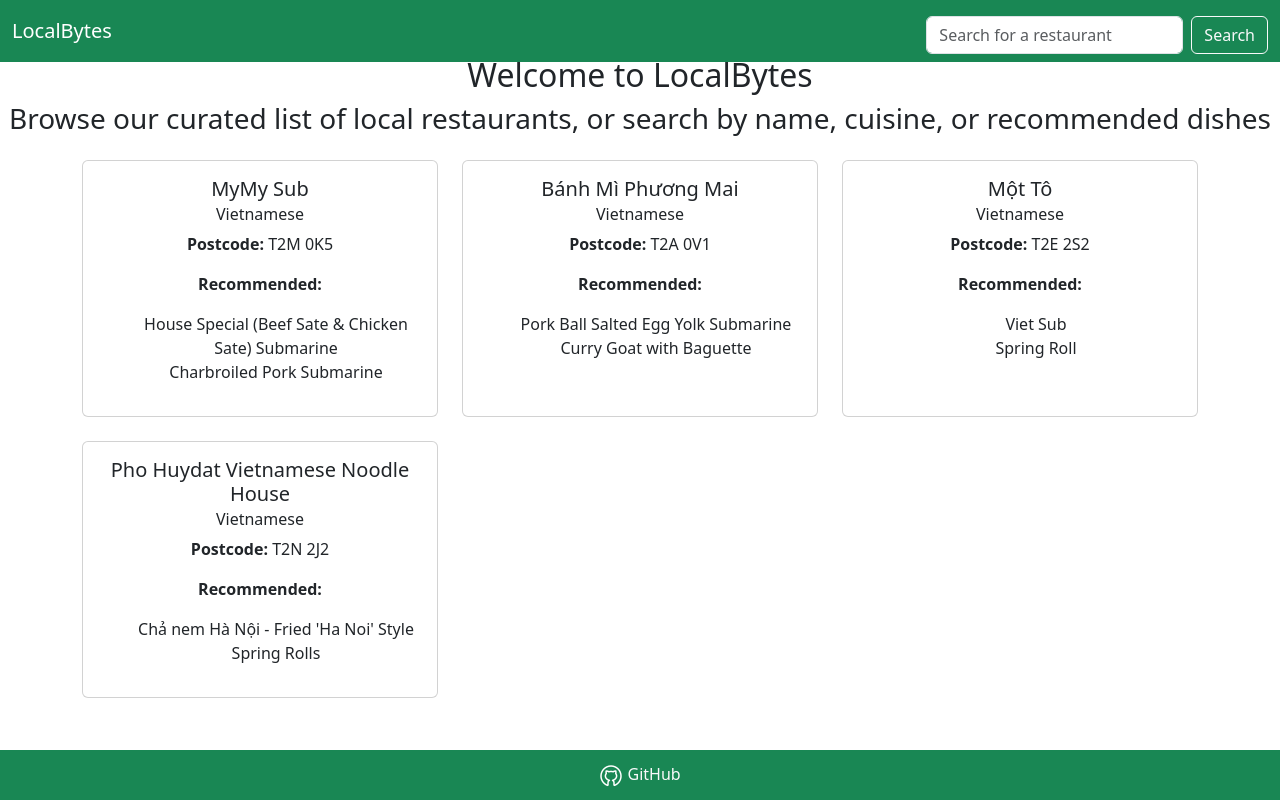
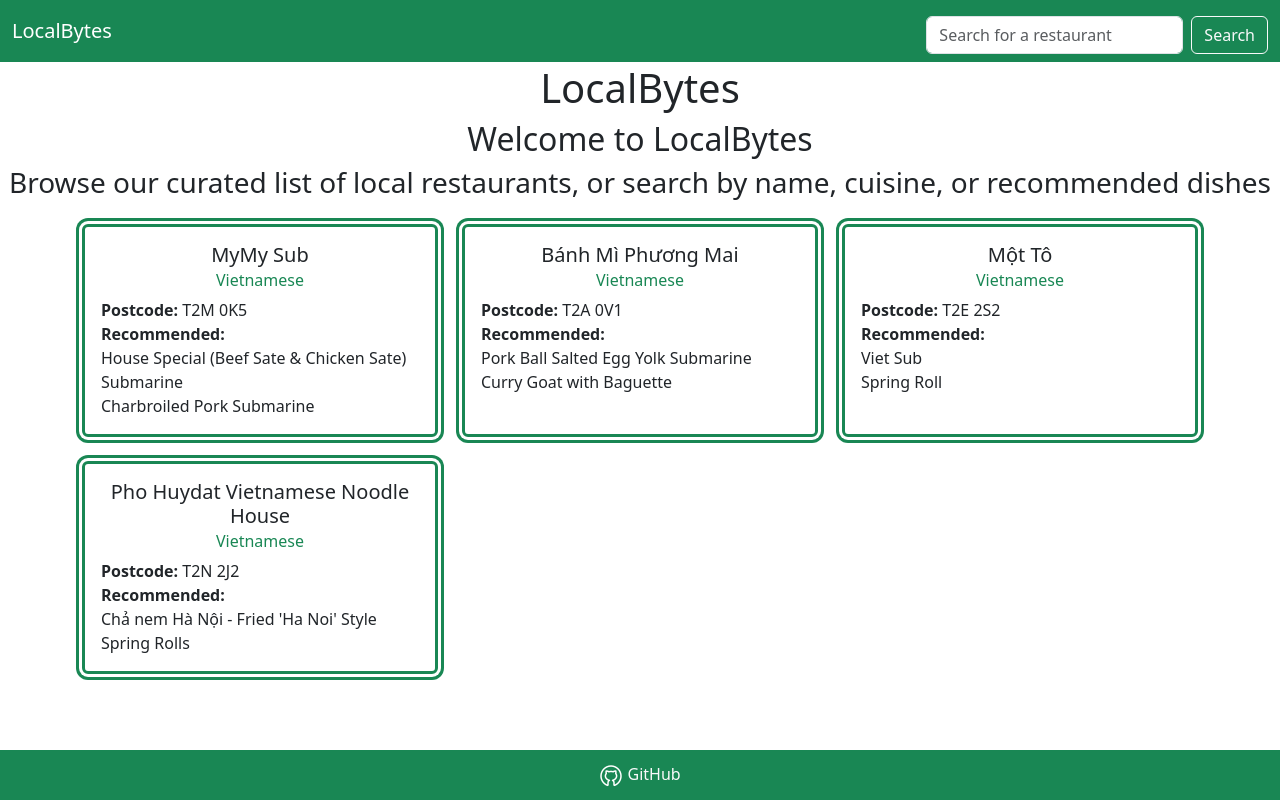
Before and after one commit to kazvee/local-bytes, a React (Vite) app: page / in a window 1280 px wide. Built offline with nearby package versions, Linux system fonts and the light colour scheme.

Commit message:
style(RestaurantList): add card styling

```diff
--- a/src/App.css
+++ b/src/App.css
@@ -1,11 +1,7 @@
 body {
   margin: 0;
   font-family: 'Roboto', 'Helvetica Neue', sans-serif;
-}
-
-ul {
-  list-style-type: none;
-  padding-left: 0;
+  padding: 64px 0;
 }
 
 h1 {
@@ -34,6 +30,28 @@
 
 .navbar-toggler-icon {
   filter: invert(1);
+}
+
+.card-text {
+  display: block;
+  text-align: left;
+  margin: 0;
+}
+
+.card .card-subtitle {
+  color: #198754;
+}
+
+.restaurant-list {
+  list-style-type: none;
+  margin: 0;
+  padding: 0;
+  text-align: left;
+}
+
+.card.border-double {
+  border: 3px solid #198754;
+  box-shadow: 0 0 0 3px white, 0 0 0 6px #198754;
 }
 
 @media (max-width: 576px) {
```
